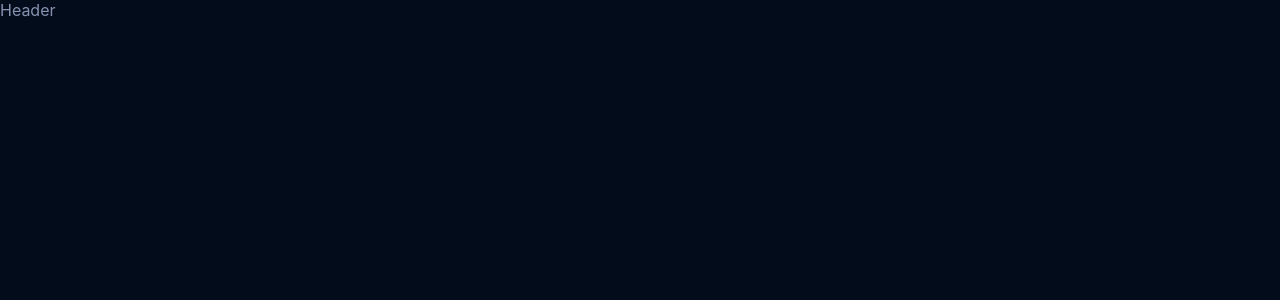
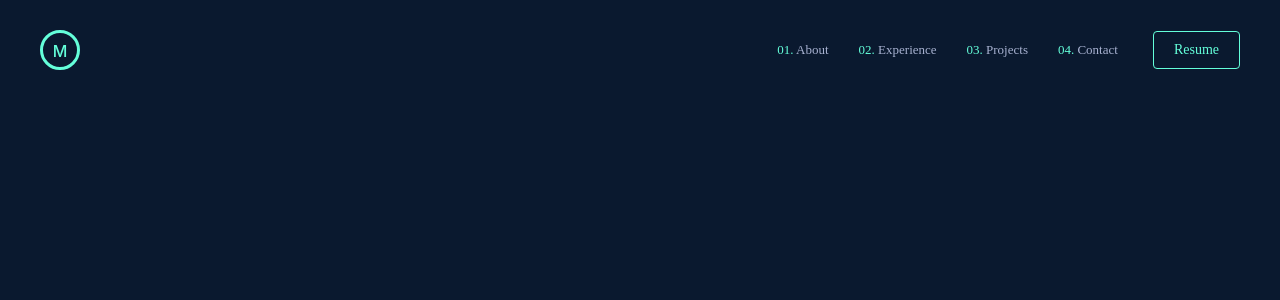
Before and after one commit to michal16295/portfolio, a React (Create React App) app in the folder portfolio/: page / in a window 1280 px wide. Shown: the top 300 px of the page. Built offline with nearby package versions, Linux system fonts and the light colour scheme.

Commit message:
header ui

```diff
--- a/portfolio/package.json
+++ b/portfolio/package.json
@@ -9,6 +9,8 @@
     "react": "^17.0.2",
     "react-animations": "^1.0.0",
     "react-dom": "^17.0.2",
+    "react-icons": "^4.3.1",
+    "react-responsive": "^9.0.0-beta.6",
     "react-router-dom": "^6.2.1",
     "react-scripts": "5.0.0",
     "styled-components": "^5.3.3",
--- a/portfolio/src/components/Header.js
+++ b/portfolio/src/components/Header.js
@@ -1,8 +1,159 @@
-import React from "react";
+import React, { useState } from "react";
 import styled from "styled-components";
 
+import { useMediaQuery } from "react-responsive";
+import { BsList } from "react-icons/bs";
+import { AiOutlineClose } from "react-icons/ai";
+
 const Header = () => {
-  return <div>Header</div>;
+  const isMobile = useMediaQuery({ query: `(max-width: 768px)` });
+  const [expand, setExpand] = useState(false);
+  const actions = [
+    {
+      id: "01.",
+      title: "about",
+    },
+    {
+      id: "02.",
+      title: "experience",
+    },
+    {
+      id: "03.",
+      title: "projects",
+    },
+    {
+      id: "04.",
+      title: "contact",
+    },
+  ];
+
+  const List = (visible) => {
+    return (
+      <Actions show={visible}>
+        {actions.map((item) => {
+          return (
+            <ActionItem key={item.id}>
+              <span>{item.id}</span> {item.title}
+            </ActionItem>
+          );
+        })}
+        <ResumeBtn>Resume</ResumeBtn>
+      </Actions>
+    );
+  };
+
+  return (
+    <Container>
+      <Circle>M</Circle>
+      {isMobile ? (
+        <>
+          {!expand && (
+            <CloseBtn onClick={() => setExpand(true)}>
+              <BsList size={50} color="#64ffda" />
+            </CloseBtn>
+          )}
+          {List(expand)}
+          {expand && (
+            <CloseBtn onClick={() => setExpand(false)}>
+              <AiOutlineClose size={50} color="#64ffda" />
+            </CloseBtn>
+          )}
+        </>
+      ) : (
+        List()
+      )}
+    </Container>
+  );
 };
 
 export default Header;
+
+const Container = styled.div`
+  display: flex;
+  width: 100%;
+  padding: 30px 40px;
+  justify-content: space-between;
+`;
+
+const Circle = styled.div`
+  height: 40px;
+  width: 40px;
+  border-radius: 50%;
+  border: ${({ theme: { colors } }) => `3px solid ${colors.green}`};
+  line-height: 37px;
+  text-align: center;
+  color: ${({ theme: { colors } }) => colors.green};
+  font-weight: 500;
+`;
+
+const Actions = styled.div`
+  display: flex;
+  align-items: center;
+
+  @media only screen and (max-width: 768px) {
+    flex-direction: column;
+    background-color: ${({ theme: { colors } }) => colors.lightNavy};
+    position: fixed;
+    justify-content: center;
+    top: 0;
+    bottom: 0;
+    right: 0;
+    width: min(75vw, 400px);
+    height: 100vh;
+    box-shadow: ${({ theme: { colors } }) =>
+      `-10px 0px 30px -15px ${colors.navyShadow}`};
+    z-index: 9;
+    transform: ${({ show }) =>
+      show ? " translateX(0vw)" : " translateX(100vw)"};
+    transition: cubic-bezier(0.645, 0.045, 0.355, 1);
+    visibility: ${({ show }) => (show ? "visible" : "hidden")};
+  }
+`;
+
+const ActionItem = styled.div`
+  margin: 0 15px;
+  text-transform: capitalize;
+  cursor: pointer;
+  font-size: ${({ theme: { fontSizes } }) => fontSizes.xs};
+  color: ${({ theme: { colors } }) => colors.lightSlate};
+  font-family: "Fira Code";
+  &:hover {
+    color: ${({ theme: { colors } }) => colors.green};
+  }
+  span {
+    color: ${({ theme: { colors } }) => colors.green};
+  }
+
+  @media only screen and (max-width: 768px) {
+    margin: 20px 0;
+    font-size: ${({ theme: { fontSizes } }) => fontSizes.md};
+    text-align: left;
+  }
+`;
+
+const ResumeBtn = styled.button`
+  background-color: transparent;
+  outline: none;
+  border: ${({ theme: { colors } }) => `1px solid ${colors.green}`};
+  color: ${({ theme: { colors } }) => colors.green};
+  padding: 10px 20px;
+  border-radius: 4px;
+  cursor: pointer;
+  margin: 0 0 0 20px;
+  font-family: "Fira Code";
+  font-size: ${({ theme: { fontSizes } }) => fontSizes.sm};
+  &:hover {
+    background-color: ${({ theme: { colors } }) => colors.greenTint};
+  }
+
+  @media only screen and (max-width: 768px) {
+    margin: 20px 0;
+    font-size: ${({ theme: { fontSizes } }) => fontSizes.md};
+  }
+`;
+
+const CloseBtn = styled.div`
+  position: relative;
+  z-index: 10;
+  cursor: pointer;
+`;
--- a/portfolio/src/index.css
+++ b/portfolio/src/index.css
@@ -1,13 +1,10 @@
 body {
   margin: 0;
-  font-family: -apple-system, BlinkMacSystemFont, 'Segoe UI', 'Roboto', 'Oxygen',
-    'Ubuntu', 'Cantarell', 'Fira Sans', 'Droid Sans', 'Helvetica Neue',
-    sans-serif;
+  font-family: "SF Mono", "Fira Code", "Fira Mono", "Roboto Mono", monospace;
   -webkit-font-smoothing: antialiased;
   -moz-osx-font-smoothing: grayscale;
 }
 
-code {
-  font-family: source-code-pro, Menlo, Monaco, Consolas, 'Courier New',
-    monospace;
-}
+@import url("https://fonts.googleapis.com/css2?family=DM+Sans:wght@400;500;700&display=swap");
+
+@import url("https://fonts.googleapis.com/css2?family=DM+Sans:wght@400;500;700&family=Fira+Code:wght@300;400;500;600;700&display=swap");
--- a/portfolio/src/styles/GlobalStyles.js
+++ b/portfolio/src/styles/GlobalStyles.js
@@ -5,9 +5,10 @@ const GlobalStyle = createGlobalStyle`
     margin: 0;
     padding: 0;
     color: ${({ theme: { colors } }) => colors.slate};
-    background: ${({ theme: { colors } }) => colors.darkNavy};
+    background: ${({ theme: { colors } }) => colors.navy};
     font-family: "Calibre","Inter","San Francisco","SF Pro Text",-apple-system,system-ui,sans-serif;
     box-sizing: border-box;
+    position: relative;
   }
 
   *{
```
Also changed, not shown: 1 other file (tests, documents, lock files or other folders).
